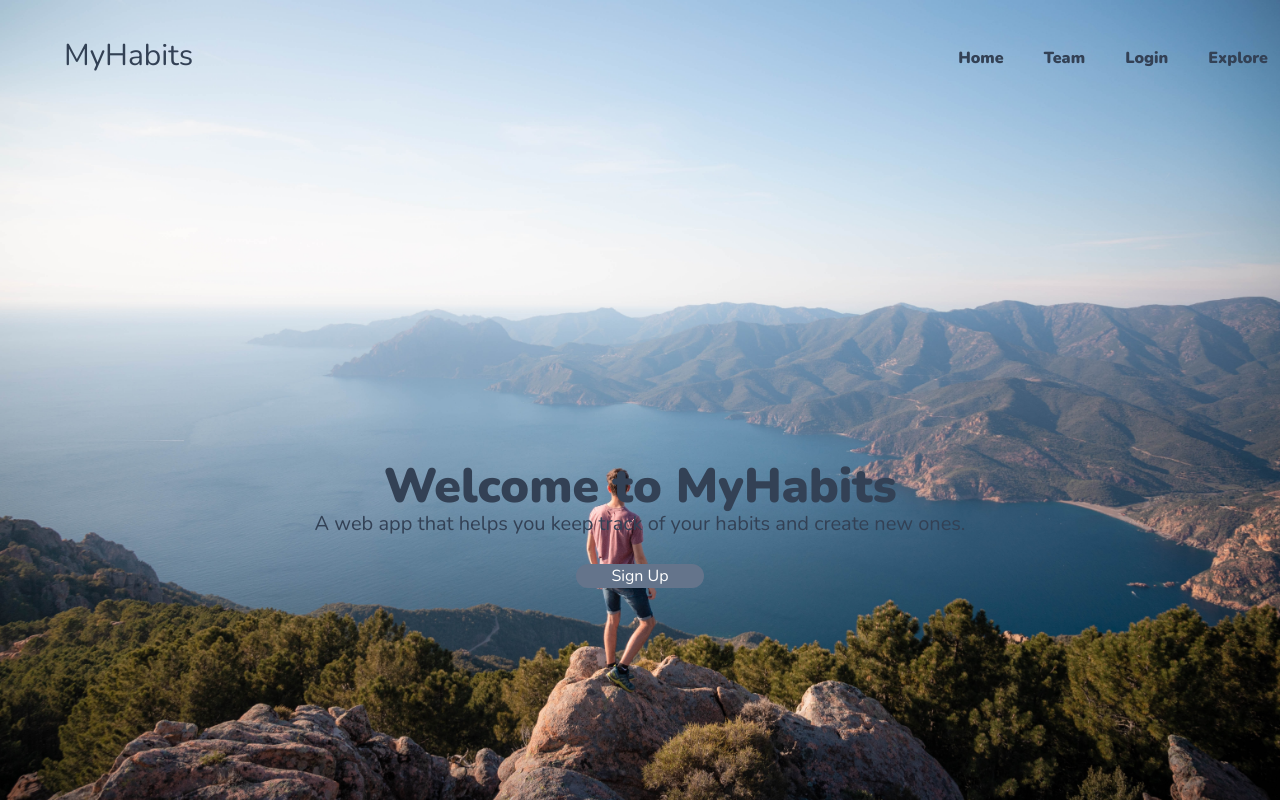
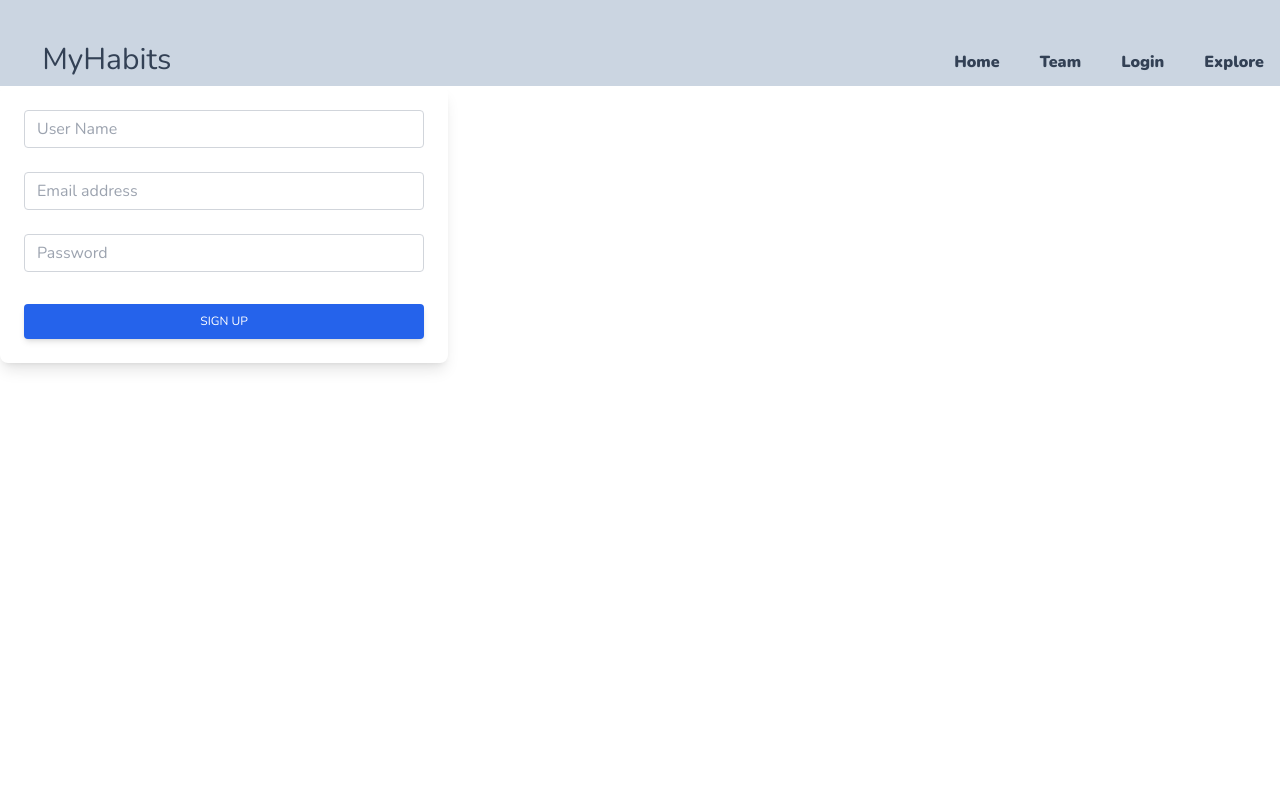
Before and after one commit to Jeffrod1098/habit-forming-app-frontend, a React (Create React App) app: page / in a window 1280 px wide. Built offline with nearby package versions, Linux system fonts and the light colour scheme.

Commit message:
added forms page to front end

```diff
--- a/package.json
+++ b/package.json
@@ -7,6 +7,7 @@
     "@testing-library/react": "^13.3.0",
     "@testing-library/user-event": "^13.5.0",
     "aos": "^2.3.4",
+    "axios": "^0.27.2",
     "purecss": "^2.1.0",
     "react": "^18.2.0",
     "react-dom": "^18.2.0",
--- a/src/App.css
+++ b/src/App.css
@@ -5,17 +5,21 @@
 }
 
 
-.logo{
+.nav{
   display: flex;
-  margin-left: 5%;
+  /* margin-left: 5%; */
   padding-top: 3%;
   justify-content: space-between;
+}
+
+.logo{
+  margin-left: 3%;
 }
 
 .welcome{
   display: flex;
   flex-direction: column;
-  padding-top: 30%;
+  padding-top: 30vh;
   align-items: center;
 }
 
--- a/src/App.js
+++ b/src/App.js
@@ -1,9 +1,15 @@
 import "./App.css";
 import Landing from "./Landing";
+import CreateUser from "./CreateUser";
+import axios from "axios"
 
 function App() {
+
+
+
   return <div className="App">
-<Landing />
+    {/* <Landing /> */}
+    <CreateUser />
   </div>;
 }
 
--- /dev/null
+++ b/src/CreateUser.js
@@ -0,0 +1,120 @@
+import React from "react";
+import { useState } from "react";
+import axios from "axios";
+
+const CreateUser = () => {
+
+    const [userName, setUserName] = useState({})
+    const [email, setEmail] = useState({})
+    const [password, setPassword] = useState({})
+
+    const click = () => {
+      axios.post('http://localhost:4000/',{
+        userName: userName,
+        email: email,
+        password: password
+      })
+    }
+
+    const handleUserNameChange = event => {
+      setUserName(event.target.value)
+  }
+  const handleEmailChange = event => {
+      setEmail(event.target.value)
+  }
+  const handlePasswordChange = event => {
+      setPassword(event.target.value)
+  }
+
+    return (
+        <div>
+            <div className='nav border-solid border-4 border-slate-300 bg-slate-300'>
+                <div className="logo">
+                    <h3 className='text-3xl text-slate-700'>MyHabits</h3>
+                </div>
+                <nav class="flex justify-center space-x-4">
+                    <a href="/home" class="font-bold px-3 py-2 text-slate-700 rounded-lg hover:bg-slate-100 hover:text-slate-900">Home</a>
+                    <a href="/team" class="font-bold px-3 py-2 text-slate-700 rounded-lg hover:bg-slate-100 hover:text-slate-900">Team</a>
+                    <a href="/login" class="font-bold px-3 py-2 text-slate-700 rounded-lg hover:bg-slate-100 hover:text-slate-900">Login</a>
+                    <a href="/explore" class="font-bold px-3 py-2 text-slate-700 rounded-lg hover:bg-slate-100 hover:text-slate-900">Explore</a>
+                </nav>
+            </div>
+            {/* under nav bar  */}
+            <div class="block p-6 rounded-lg shadow-lg bg-white max-w-md">
+  <form onSubmit={click}>
+  <div class="form-group mb-6">
+      <input onChange={handleUserNameChange} type="text" class="form-control block
+        w-full
+        px-3
+        py-1.5
+        text-base
+        font-normal
+        text-gray-700
+        bg-white bg-clip-padding
+        border border-solid border-gray-300
+        rounded
+        transition
+        ease-in-out
+        m-0
+        focus:text-gray-700 focus:bg-white focus:border-blue-600 focus:outline-none" id="exampleInput125"
+        placeholder="User Name"/>
+    </div>
+    <div class="form-group mb-6">
+      <input onChange={handleEmailChange} type="email" class="form-control block
+        w-full
+        px-3
+        py-1.5
+        text-base
+        font-normal
+        text-gray-700
+        bg-white bg-clip-padding
+        border border-solid border-gray-300
+        rounded
+        transition
+        ease-in-out
+        m-0
+        focus:text-gray-700 focus:bg-white focus:border-blue-600 focus:outline-none" id="exampleInput125"
+        placeholder="Email address"/>
+    </div>
+    <div class="form-group mb-6">
+      <input onChange={handlePasswordChange} type="password" class="form-control block
+        w-full
+        px-3
+        py-1.5
+        text-base
+        font-normal
+        text-gray-700
+        bg-white bg-clip-padding
+        border border-solid border-gray-300
+        rounded
+        transition
+        ease-in-out
+        m-0
+        focus:text-gray-700 focus:bg-white focus:border-blue-600 focus:outline-none" id="exampleInput126"
+        placeholder="Password"/>
+    </div>
+    <button type="submit" class="
+      w-full
+      px-6
+      py-2.5
+      bg-blue-600
+      text-white
+      font-medium
+      text-xs
+      leading-tight
+      uppercase
+      rounded
+      shadow-md
+      hover:bg-blue-700 hover:shadow-lg
+      focus:bg-blue-700 focus:shadow-lg focus:outline-none focus:ring-0
+      active:bg-blue-800 active:shadow-lg
+      transition
+      duration-150
+      ease-in-out">Sign up</button>
+  </form>
+</div>
+        </div>
+    )
+}
+
+export default CreateUser
--- a/src/Landing.js
+++ b/src/Landing.js
@@ -9,11 +9,13 @@ const Landing = () => {
         backgroundSize: "cover",
         width: "100vw",
     }
-    return(
+    return (
         <div>
             <div className='App' style={backgroundImageStyle}>
-      <div className='logo'>
+                <div className='nav'>
+                    <div className="logo">
                         <h3 className='text-3xl text-slate-700'>MyHabits</h3>
+                    </div>
                     <nav class="flex justify-center space-x-4">
                         <a href="/home" class="font-bold px-3 py-2 text-slate-700 rounded-lg hover:bg-slate-100 hover:text-slate-900">Home</a>
                         <a href="/team" class="font-bold px-3 py-2 text-slate-700 rounded-lg hover:bg-slate-100 hover:text-slate-900">Team</a>
```
Also changed, not shown: 1 other file (tests, documents, lock files or other folders). Lines whose indentation alone changed are shown as unchanged.
